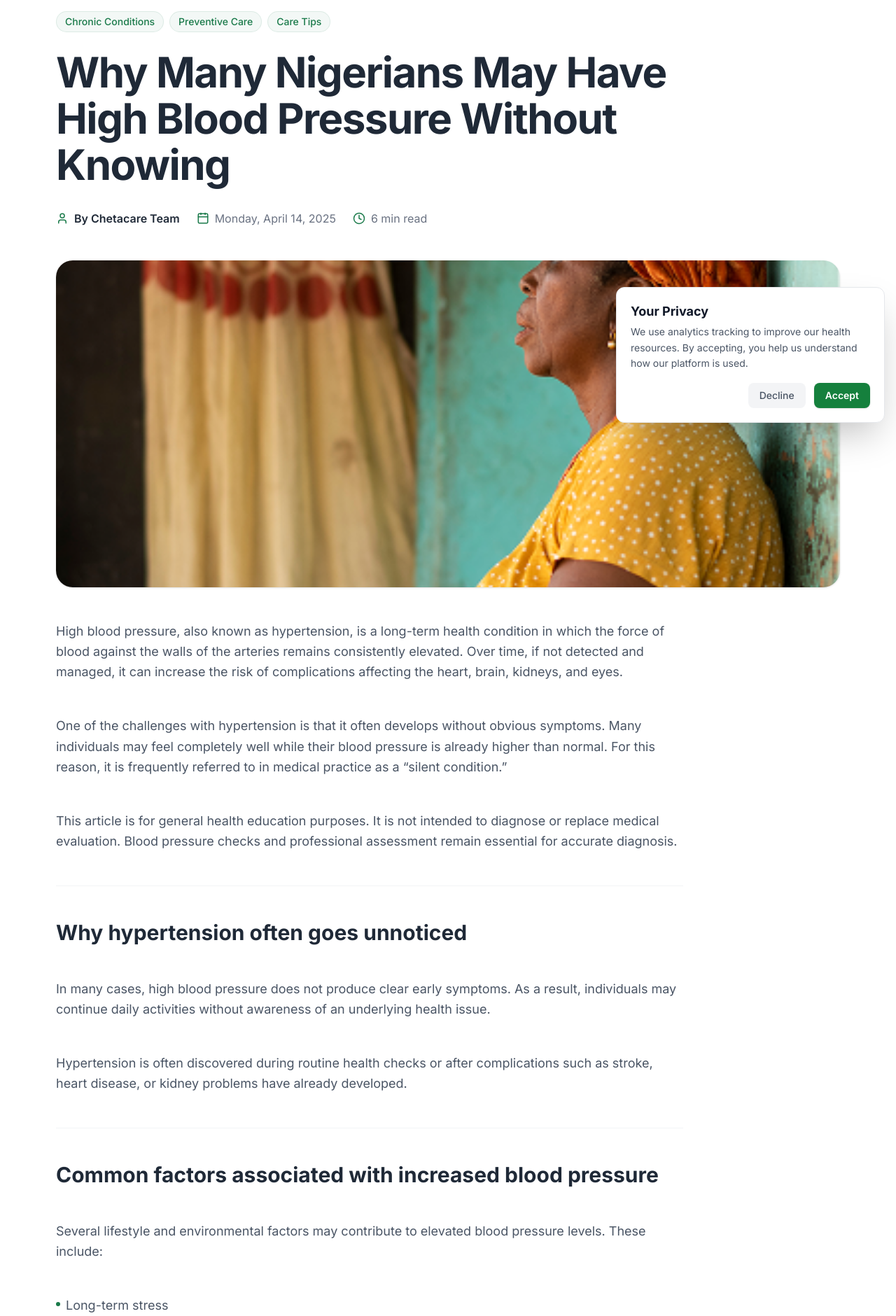
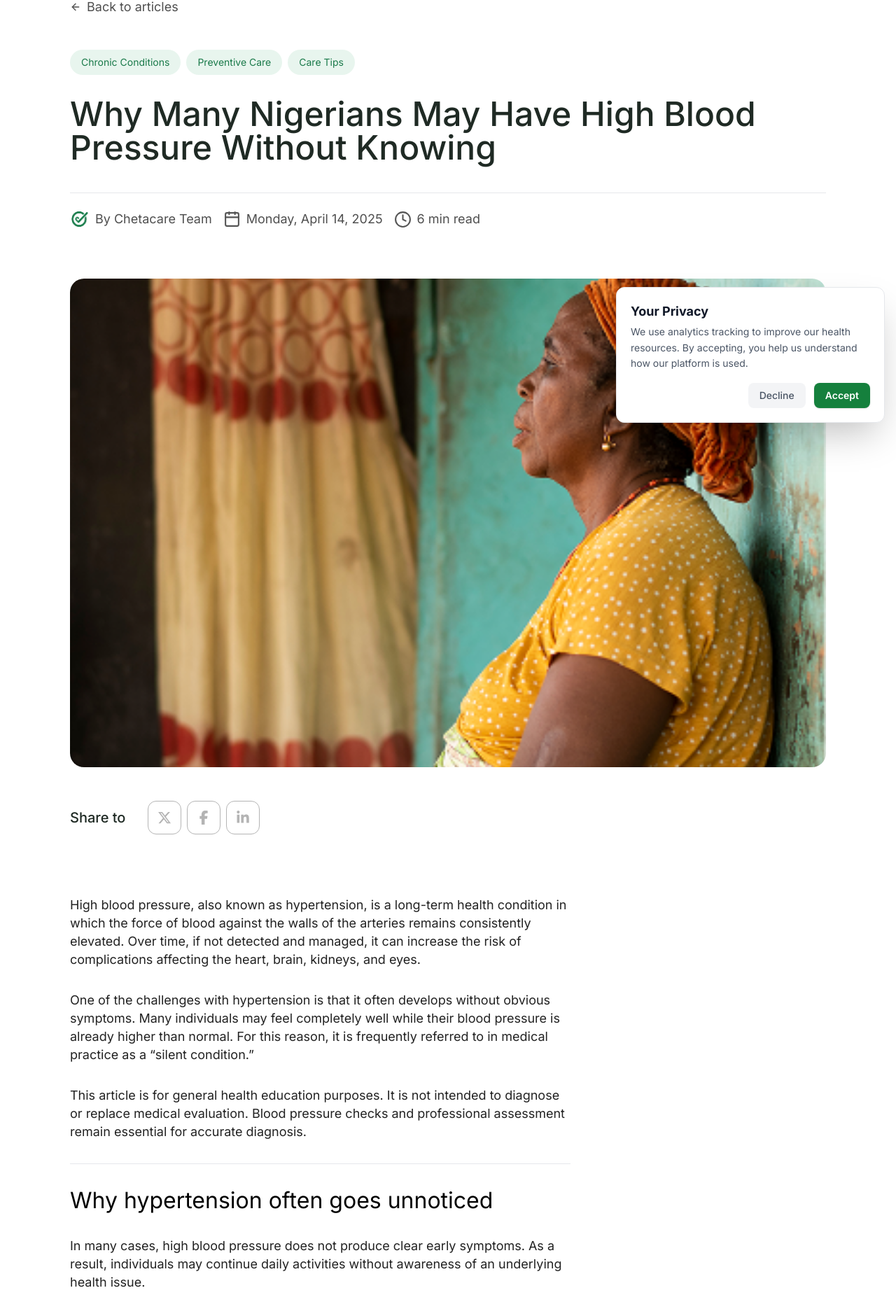
Before and after one commit to Ahmad-mustapha/chetacare, a React (Vite) app: page /blog/1 in a window 1280 px wide. Shown: the part 180-2060 px from the top of the page at 70% size. Built offline with nearby package versions, Linux system fonts and the light colour scheme.

Commit message:
Update blog pages

```diff
--- a/src/pages/BlogPost.tsx
+++ b/src/pages/BlogPost.tsx
@@ -1,6 +1,6 @@
 import { Link, useParams } from 'react-router-dom';
-import { ArrowLeft, ArrowRight, User, Calendar, Clock } from 'lucide-react';
-import ReachOut from '../components/ReachOut';
+import { ArrowLeft, ArrowRight, Calendar, Clock } from 'lucide-react';
+import { FaXTwitter, FaLinkedinIn, FaFacebookF } from 'react-icons/fa6';
 import { blogPosts } from '../data/blogData';
 import Seo from '../components/Seo';
 
@@ -17,15 +17,15 @@ export default function BlogPost() {
           noIndex
         />
         <p className="text-xl font-medium">Post not found</p>
-        <Link to="/blog" className="text-brand-primary font-bold hover:underline">
+        <Link to="/blog" className="text-[#1A7A4A] font-bold hover:underline">
           Return to blog feed
         </Link>
       </div>
     );
   }
 
-  // Filter out the current post, then pull the top 2 alternatives
-  const relatedPosts = blogPosts.filter(p => p.id !== post.id).slice(0, 2);
+  // Increased slice to display exactly 3 related posts
+  const relatedPosts = blogPosts.filter(p => p.id !== post.id).slice(0, 3);
 
   return (
     <div className="bg-white min-h-screen">
@@ -57,87 +57,112 @@ export default function BlogPost() {
         }}
       />
 
-      {/* Global layout container encapsulates both back navigation and article scope */}
-      <div className="container-wide w-full max-w-figma px-4 lg:px-100 mx-auto">
+      <div className="w-full max-w-[1440px] mx-auto flex flex-col">
 
-        {/* Breadcrumb / Back Navigation */}
-        <div className="pt-12 pb-8">
-          <Link to="/blog" className="inline-flex items-center gap-2 text-gray-500 hover:text-brand-primary transition-colors font-medium">
-            <ArrowLeft size={18} />
+        {/* Topic / Header Section (Read More (Blog) ---> Topic) */}
+        <section className="py-20 px-4 md:px-[100px] flex flex-col gap-10 w-full">
+
+          <div className="flex flex-col gap-10 w-full">
+            {/* Back Navigation Link */}
+            <Link to="/blog" className="inline-flex items-center gap-2 py-2 pr-2 pl-0 text-[#4F4F4F] transition-colors text-[18px] leading-[26px] font-normal w-max">
+              <ArrowLeft className="w-4 h-5" />
               <span>Back to articles</span>
             </Link>
+
+            {/* Title and Category Badges Frame */}
+            <div className="flex flex-col gap-8 items-start w-full">
+              {/* Displaying ALL assigned categories for the post */}
+              <div className="flex flex-wrap gap-2">
+                {post.category.map((cat, index) => (
+                  <div key={index} className="py-2 px-4 bg-[#E8F5EE] rounded-full flex items-center justify-center">
+                    <span className="text-[#1A7A4A] text-[14px] font-normal leading-[20px]">
+                      {cat}
+                    </span>
                   </div>
-
-        {/* Main Article Body Scope */}
-        <article className="pb-12">
-          <div className="max-w-4xl">
-
-            {/* DISPLAYING ALL CATEGORIES (MAIN HEADER) - Interactive links connected to URL parameters */}
-            <div className="flex flex-wrap gap-2 mb-6">
-              {post.category.map((cat, index) => (
-                <Link
-                  key={index}
-                  to={`/blog?category=${encodeURIComponent(cat)}`}
-                  className="px-3 py-1 bg-brand-primary/5 text-brand-primary text-sm font-medium rounded-full border border-brand-primary/10 hover:bg-brand-primary/20 transition-colors"
-                >
-                  {cat}
-                </Link>
                 ))}
               </div>
 
-            <h1 className="text-3xl md:text-5xl lg:text-6xl font-bold text-brand-dark leading-[1.1] mb-8 tracking-tight">
+              <h1 className="text-3xl md:text-5xl lg:text-[48px] font-medium text-[#1F2A24] leading-tight lg:leading-[48px]">
                 {post.title}
               </h1>
+            </div>
+          </div>
 
-            {/* Meta Attributes Deck */}
-            <div className="flex flex-wrap items-center gap-y-4 gap-x-6 text-gray-500 mb-12">
+          {/* Info Block with Custom Logo Asset */}
+          <div className="flex flex-col gap-6 w-full">
+            <div className="w-full h-[1px] bg-[#E5E7EB]" />
+
+            <div className="flex flex-wrap items-center gap-4 text-[#4F4F4F] text-[18px] leading-[26px] font-normal">
               <div className="flex items-center gap-2">
-                <User size={18} className="text-brand-primary" />
-                <span className="font-semibold text-brand-dark">By {post.author}</span>
+                {/* Embedded the explicit checkmark icon component before the author name */}
+                <img
+                  src="/assets/Checkmark-part-of-logo.png"
+                  alt="Chetacare Team"
+                  className="w-[28px] h-[25px] object-contain shrink-0"
+                />
+                <span>By {post.author || 'Chetacare Team'}</span>
               </div>
               <div className="flex items-center gap-2">
-                <Calendar size={18} className="text-brand-primary" />
+                <Calendar className="w-[25px] h-[25px] text-[#555555]" />
                 <span>{post.date}</span>
               </div>
               <div className="flex items-center gap-2">
-                <Clock size={18} className="text-brand-primary" />
+                <Clock className="w-[25px] h-[25px] text-[#555555]" />
                 <span>{post.readTime}</span>
               </div>
             </div>
           </div>
 
-          {/* Main Hero Image Frame */}
-          <div className="w-full aspect-[16/9] md:aspect-[2.4/1] rounded-3xl overflow-hidden mb-12 shadow-sm">
+          {/* Main Hero Image Container Frame */}
+          <div className="w-full h-[350px] md:h-[698px] rounded-[20px] overflow-hidden mt-8">
             <img src={post.image} alt={post.title} className="w-full h-full object-cover" />
           </div>
 
-          {/* Dynamic Article Section Engine */}
-          <div className="max-w-4xl">
-            <div className="space-y-12">
+          {/* Socials Share Bar */}
+          <div className="flex items-center gap-8 py-2">
+            <span className="text-[20px] font-medium leading-[24px] text-[#1F2A24]">
+              Share to
+            </span>
+            <div className="flex items-center gap-2">
+              <button aria-label="Share on X" className="w-12 h-12 bg-white border border-[#B4B4B4] rounded-[12px] flex items-center justify-center text-[#B4B4B4] hover:text-[#1F2A24] hover:border-[#1F2A24] transition-colors">
+                <FaXTwitter className="w-5 h-5" />
+              </button>
+              <button aria-label="Share on Facebook" className="w-12 h-12 bg-white border border-[#B4B4B4] rounded-[12px] flex items-center justify-center text-[#B4B4B4] hover:text-[#1F2A24] hover:border-[#1F2A24] transition-colors">
+                <FaFacebookF className="w-5 h-5" />
+              </button>
+              <button aria-label="Share on LinkedIn" className="w-12 h-12 bg-white border border-[#B4B4B4] rounded-[12px] flex items-center justify-center text-[#B4B4B4] hover:text-[#1F2A24] hover:border-[#1F2A24] transition-colors">
+                <FaLinkedinIn className="w-5 h-5" />
+              </button>
+            </div>
+          </div>
+        </section>
+
+        {/* Content Section (Read More (Blog) ---> Content) */}
+        <section className="pt-0 px-4 md:px-[100px] pb-20 flex flex-col gap-8 w-full max-w-[915px]">
           {post.fullContent.map((section, index) => {
             if (section.type === 'heading') {
               return (
-                    <section key={index} className={index === 0 ? "" : "border-t border-gray-100 pt-12"}>
-                      <h2 className="text-2xl md:text-3xl font-bold text-brand-dark mb-6">
+                <div key={index} className="w-full flex flex-col gap-8">
+                  {index !== 0 && <div className="w-full h-[1px] bg-[#E5E7EB]" />}
+                  <h2 className="text-[32px] font-normal leading-[40px] text-black">
                     {section.content}
                   </h2>
-                    </section>
+                </div>
               );
             }
             if (section.type === 'paragraph') {
               return (
-                    <div key={index} className="text-gray-600 text-lg leading-relaxed">
-                      <p>{section.content}</p>
-                    </div>
+                <p key={index} className="text-[18px] font-normal leading-[26px] text-[#222222] w-full">
+                  {section.content}
+                </p>
               );
             }
             if (section.type === 'list') {
               return (
-                    <ul key={index} className="space-y-4 text-gray-600 text-lg leading-relaxed">
+                <ul key={index} className="flex flex-col gap-4 text-[18px] font-normal leading-[26px] text-[#222222] pl-4 list-disc">
                   {section.items?.map((item, i) => (
-                        <li key={i} className="flex items-start gap-2">
-                          <span className="w-1.5 h-1.5 bg-brand-primary rounded-full mt-2.5 shrink-0" />
-                          <span>{item}</span>
+                    <li key={i} className="pl-1">
+                      {item}
                     </li>
                   ))}
                 </ul>
@@ -146,95 +171,88 @@ export default function BlogPost() {
             return null;
           })}
 
-              {/* Inline Mid-Article Support Context Callout Box */}
-              <div className="pt-12">
-                <div className="bg-gray-50 border border-gray-200 rounded-2xl p-8 md:p-10">
-                  <p className="text-brand-dark font-bold text-xl md:text-2xl mb-8 leading-tight">
-                    Don't just read about managing hypertension, get support to actually do it.
+          {/* Callout Action Box */}
+          <div className="w-full flex flex-col gap-8 mt-4">
+            <div className="w-full h-[1px] bg-[#E5E7EB]" />
+            <p className="text-black font-normal text-[32px] leading-[40px]">
+              Don’t just read about managing hypertension, get support to actually do it.
             </p>
             <Link
               to="/contact"
-                    className="inline-block border border-brand-primary/20 bg-white text-brand-primary px-10 py-4 rounded-xl font-bold hover:bg-brand-primary/5 transition-all shadow-sm"
+              className="w-max py-4 px-8 bg-[#1A7A4A] text-white text-[18px] font-bold leading-[27px] rounded-[12px] flex items-center justify-center text-center transition-colors hover:bg-[#15613c]"
             >
-                    Talk to the support team
+              Get Started
             </Link>
           </div>
-              </div>
-            </div>
+        </section>
+
+        {/* Related Articles Segment Area */}
+        <section className="pt-0 px-4 md:px-[100px] pb-20 flex flex-col gap-8 w-full border-t border-[#E5E7EB]">
+          <div className="pt-8">
+            <h2 className="text-[40px] font-medium leading-[48px] text-[#1F2A24]">
+              Related Articles
+            </h2>
           </div>
 
-          {/* Related Articles Segment */}
-          <div className="pt-8 border-t border-gray-100 mt-32">
-            <h2 className="text-3xl md:text-4xl font-bold text-brand-dark mb-12">Related Articles</h2>
+          <div className="grid grid-cols-1 md:grid-cols-2 lg:grid-cols-3 gap-[28px] w-full">
+            {relatedPosts.map((rPost) => (
+              <Link key={rPost.id} to={`/blog/${rPost.id}`} className="block h-full">
+                <article className="flex flex-col bg-white border border-[#F3F3F3] shadow-[0px_2px_4px_rgba(0,0,0,0.05)] rounded-[10px] overflow-hidden h-full">
 
-            <div className="grid grid-cols-1 md:grid-cols-2 gap-8 mb-16">
-              {relatedPosts.map((rPost) => (
-                <Link key={rPost.id} to={`/blog/${rPost.id}`} className="group block cursor-pointer">
-
-                  {/* Article Flex box architecture locks horizontal line heights for title/description changes */}
-                  <article className="flex flex-col h-full">
-
-                    <div className="relative aspect-[1.4/1] rounded-3xl overflow-hidden mb-6">
-                      <img src={rPost.image} alt={rPost.title} className="w-full h-full object-cover transition-transform duration-500 group-hover:scale-105" />
+                  {/* Zoom scale transition removed */}
+                  <div className="w-full h-[299px] overflow-hidden">
+                    <img
+                      src={rPost.image}
+                      alt={rPost.title}
+                      className="w-full h-full object-cover rounded-t-[8px]"
+                    />
                   </div>
 
-                    {/* Metadata Header Row */}
-                    <div className="flex items-center justify-between mb-4">
-
-                      {/* DISPLAYING ALL CATEGORIES (RELATED FEED CARD) */}
-                      <div className="flex flex-wrap gap-1.5 max-w-[70%]">
-                        {rPost.category.map((cat, catIdx) => (
-                          <span
-                            key={catIdx}
-                            className="px-2.5 py-0.5 bg-brand-primary/5 text-brand-primary text-xs font-semibold rounded-full border border-brand-primary/10"
-                          >
-                            {cat}
-                          </span>
-                        ))}
+                  <div className="p-6 flex flex-col gap-[10px] flex-grow justify-between">
+                    <div className="flex flex-col gap-4">
+                      <div className="flex items-center justify-between w-full">
+                        {/* Strictly displaying ONLY the first category tag in related card form */}
+                        <div className="py-2 px-4 bg-[#F2FFF8] text-[#1A7A4A] border border-[#D1FADF] rounded-full text-[14px] font-normal leading-[20px]">
+                          {rPost.category[0] || 'Mental Health'}
                         </div>
-
-                      <span className="text-gray-500 text-xs font-medium flex items-center gap-1.5 shrink-0">
-                        <span className="w-1 h-1 bg-gray-400 rounded-full" />
-                        {rPost.readTime}
+                        <span className="text-[#1F2A24] text-[14px] font-normal leading-[20px] flex items-center gap-2">
+                          <Clock className="w-4 h-4 text-[#555555]" />
+                          {rPost.readTime || '5 min read'}
                         </span>
                       </div>
 
-                    <h3 className="text-xl font-bold text-brand-dark mb-3 group-hover:text-brand-primary transition-colors leading-snug">
+                      <h3 className="text-[24px] font-medium leading-[32px] text-[#222222] group-hover:text-[#1A7A4A] transition-colors line-clamp-2">
                         {rPost.title}
                       </h3>
 
-                    <p className="text-gray-600 text-sm mb-6 line-clamp-2 flex-grow">
+                      <p className="text-[#222222] text-[18px] font-normal leading-[26px] line-clamp-3">
                         {rPost.description}
                       </p>
-
-                    {/* mt-auto pushes button flags cleanly into place regardless of card string length splits */}
-                    <div className="flex items-center gap-2 text-brand-dark font-bold text-sm group-hover:gap-3 transition-all mt-auto">
-                      <span>Read more</span>
-                      <ArrowRight size={16} className="text-brand-primary" />
                     </div>
 
+                    <div className="py-2 pr-2 pl-0 flex items-center gap-2 text-[#222222] font-normal text-[16px] leading-[24px] group-hover:gap-3 transition-all mt-auto">
+                      <span>Read more</span>
+                      <ArrowRight className="w-4 h-4 text-[#1A1A1A]" />
+                    </div>
+
+                  </div>
                 </article>
               </Link>
             ))}
           </div>
 
-            {/* Footer View All Context Action Pivot */}
-            <div className="text-center">
+          <div className="flex justify-center pt-4">
             <Link
               to="/blog"
-                className="inline-flex items-center gap-2 px-8 py-3 border border-brand-primary text-brand-primary rounded-xl font-medium hover:bg-brand-primary hover:text-white transition-all shadow-sm"
+              className="py-4 px-7 border border-[#1A7A4A] text-[#1F2A24] text-[18px] font-medium leading-[27px] rounded-[12px] flex items-center justify-center gap-2 transition-colors hover:bg-gray-50"
             >
               <span>View all articles</span>
-                <ArrowRight className="w-4 h-4" />
+              <ArrowRight className="w-5 h-5 text-[#1F2A24]" />
             </Link>
           </div>
+        </section>
 
       </div>
-        </article>
-      </div>
-
-      {/* Shared Global ReachOut CTA Block Element */}
-      <ReachOut />
     </div>
   );
 }
```
Also changed, not shown: src/components/blog/BlogFilters.tsx (+12 -11 lines), src/components/blog/BlogGrid.tsx (+32 -35 lines), src/components/blog/BlogHero.tsx (+31 -30 lines), src/pages/Blog.tsx (+3 -14 lines), public/assets/Checkmark-part-of-logo.png (added). Lines whose indentation alone changed are shown as unchanged.
